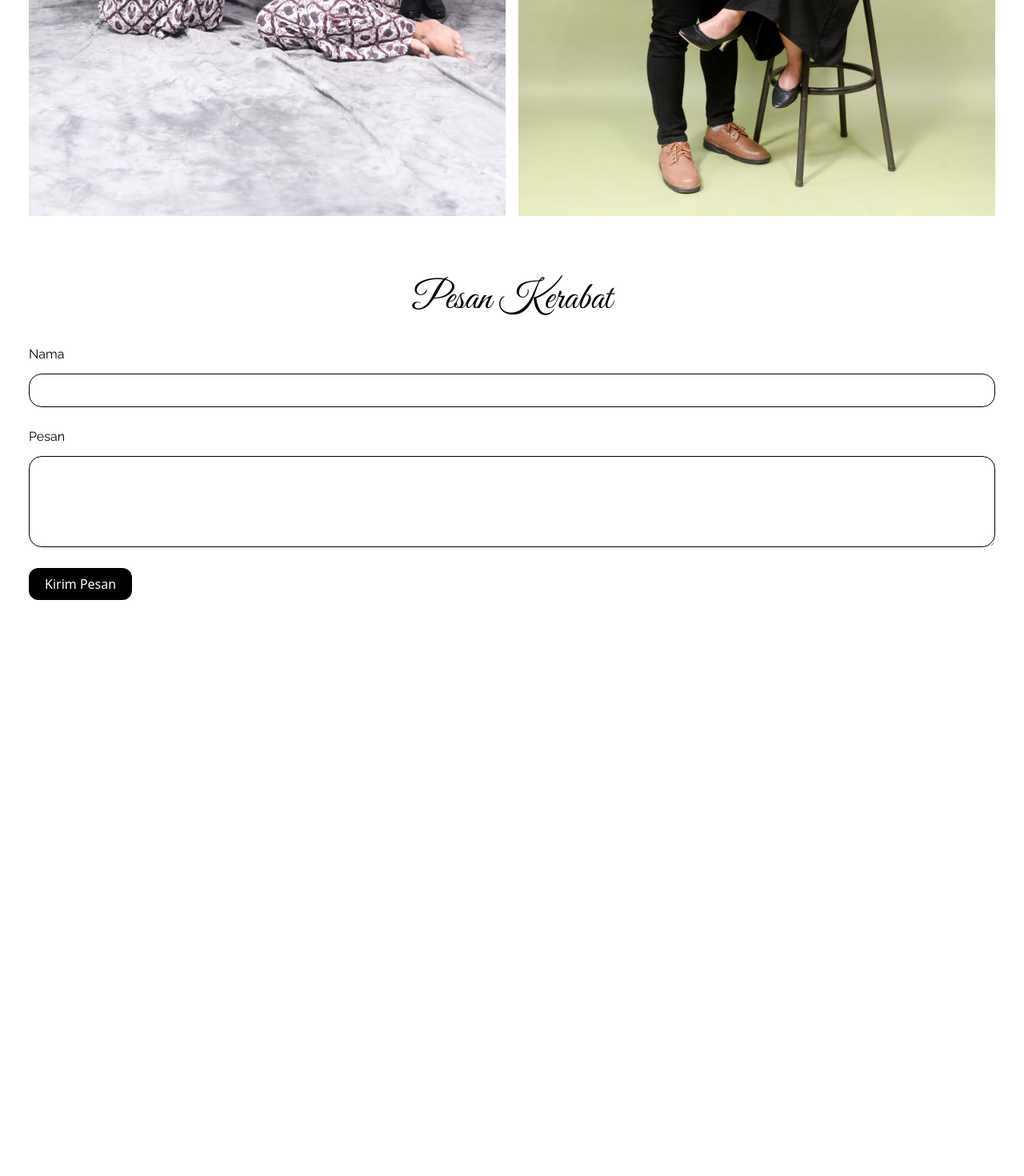
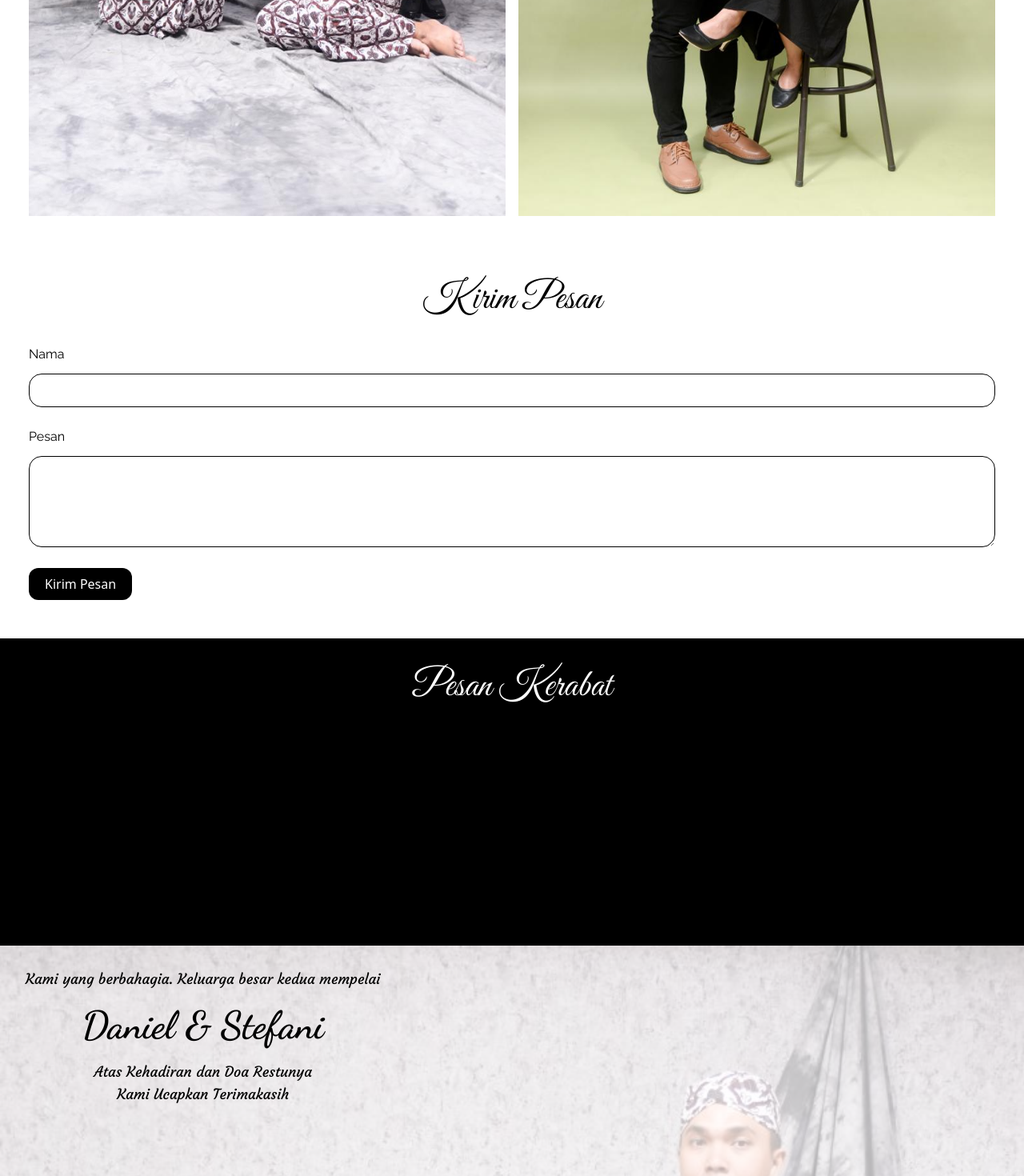
Before and after one commit to difersoagency/contoh-vid, a Vue app: page /content in a window 1280 px wide. Shown: the part 5304-6774 px from the top of the page at 80% size. Before the commit the page ends 6134 px from the top, so only its background shows below. Built offline with nearby package versions, Linux system fonts and the light colour scheme.

Commit message:
song and thank you messages

```diff
--- a/src/views/Content.vue
+++ b/src/views/Content.vue
@@ -9,9 +9,9 @@ import List from './../components/List.vue'
 </script>
 
 <template>
-<!-- <audio id="musicplayer" autoplay>
+<audio id="musicplayer" autoplay>
     <source src="/src/assets/backsound.mp3" />
-</audio> -->
+</audio>
 
     <section class="overflow-x-hidden">
 
@@ -117,15 +117,34 @@ import List from './../components/List.vue'
 
         <!-- Pesan -->
         <div class="pesan mt-20 mb-12">
-            <p class="text-5xl align-middle font-vibes mb-8 text-center">Pesan Kerabat</p>
+            <p class="text-5xl align-middle font-vibes mb-8 text-center">Kirim Pesan</p>
             <Messages></Messages>
         </div>
 
 
         <!-- List Pesan -->
 
-        <div class="py-4 px-3">
-            <!-- <List></List> -->
+        <div class="py-9 px-8 bg-black h-96 overflow-scroll">
+    <!-- <List></List> -->
+    <!-- v-for="pesan in pesan" -->
+            <h2 class="text-white font-vibes text-5xl text-center">Pesan Kerabat</h2>
+            <!-- <div  class="mb-7 px-4 py-3 rounded-lg border-2 border-white mt-6">
+                <h3 class="text-xl font-prata font-bold mb-4 text-white">testing</h3>
+                <p class="font-raleway text-white">testing</p>
+            </div> -->
         </div>
+
+<!-- Ucapan Terimakasih -->
+<div class="">
+    <div class="absolute px-8 py-7 text-center z-30" >
+
+        <p class="text-lg font-cour text-black ">Kami yang berbahagia. Keluarga besar kedua mempelai</p>
+        <h2 class="text-5xl font-dance font-bold mt-5 text-black">Daniel & Stefani</h2>
+        <p class="text-lg font-cour text-black mt-5">Atas Kehadiran dan Doa Restunya <br> Kami Ucapkan Terimakasih</p>
+    </div>
+
+    <div class="w-screen h-72 bg-white absolute opacity-70 z-10"></div>
+    <div class="w-full h-72 bg-[url('./assets/12.jpg')]  bg-cover bg-top"></div>
+</div>
     </section>
 </template>
--- a/src/views/Home.vue
+++ b/src/views/Home.vue
@@ -2,8 +2,9 @@
     <section class="overflow-hidden">
         <div class="h-screen w-screen absolute z-20 flex flex-col justify-center items-center">
             <div class="m-auto text-center">
-                <h1 class="text-white font-serif font-bold text-7xl text-center align-middle font-dance mb-10"><span class="text-9xl">D</span>aniel & <span class="text-9xl">S</span>tefani</h1>
-                <router-link :to="{name: 'content'}" class="text-white py-2 px-4 border border-white rounded-full hover:bg-white hover:text-black transition-colors font-bold text-sm">Open Invitation</router-link>
+                <p class="font-vibes text-white text-2xl mb-3">The Wedding of</p>
+                <h1 class="text-white font-serif font-bold text-6xl text-center align-middle font-dance mb-10"><span class="text-8xl">D</span>aniel & <span class="text-8xl">S</span>tefani</h1>
+                <router-link :to="{name: 'content'}" class="text-black py-2 px-4 border border-white bg-white rounded-full hover:bg-transparent hover:text-white transition-colors font-bold text-sm">Open Invitation</router-link>
             </div>
         </div>
         <div class="w-screen h-screen bg-black absolute opacity-70 z-10"></div>
```
